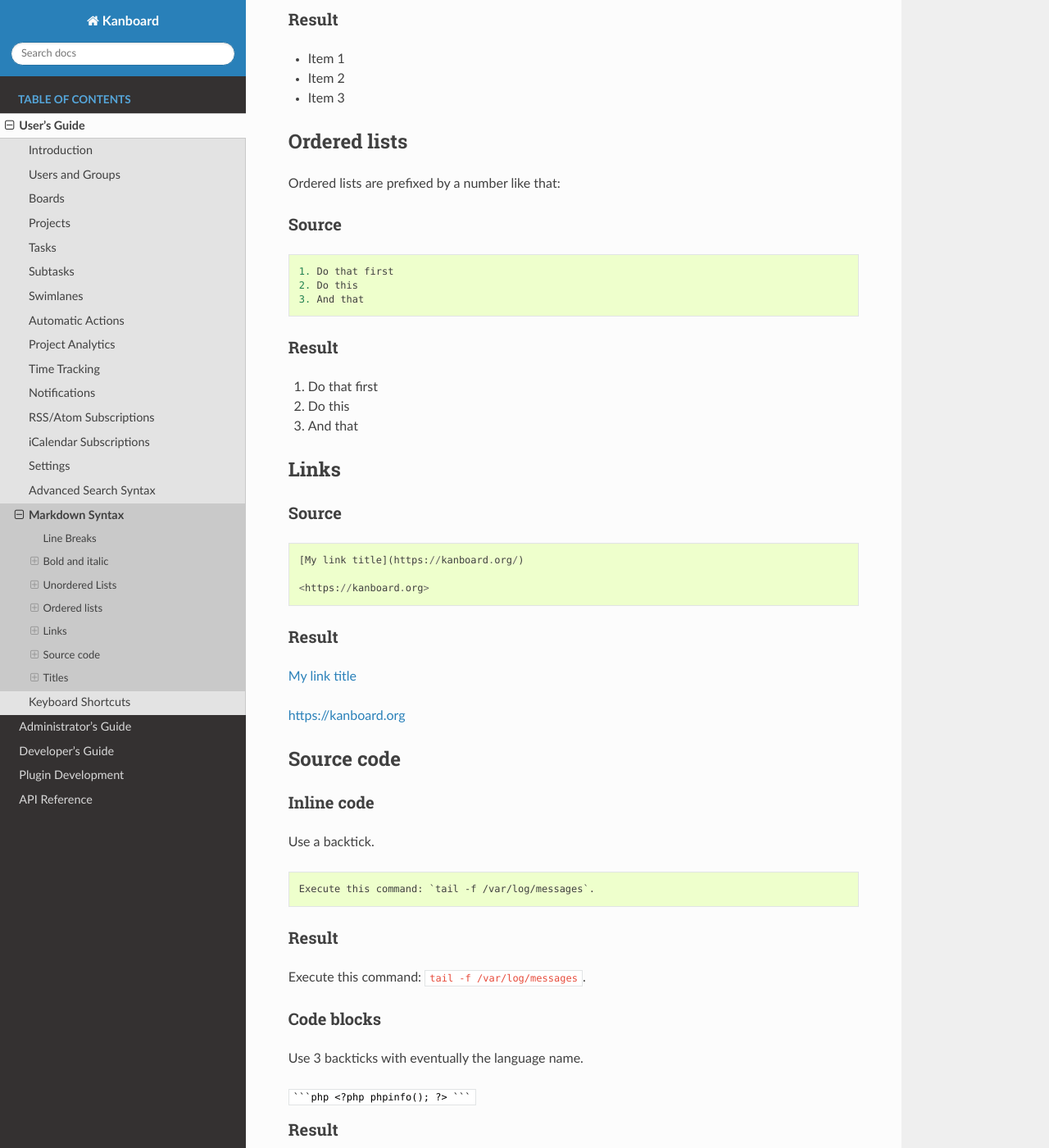
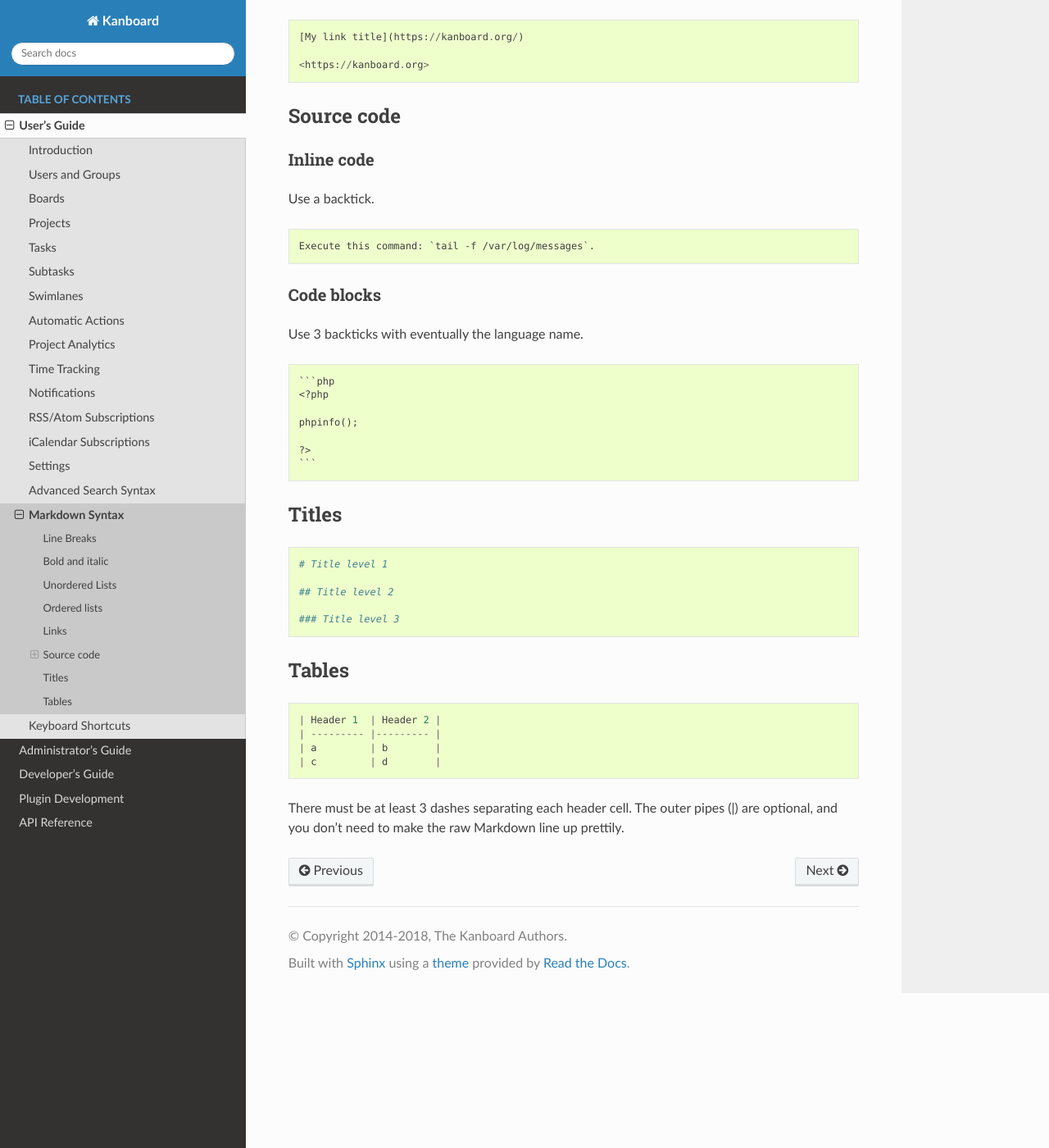
Before and after one commit to kanboard/documentation, a Sphinx documentation site: the page built from source/user_guide/markdown_syntax.rst, in a window 1280 px wide and 1400 px high, scrolled down 1679 px. Shown: the whole window at 82% size. Built offline with Sphinx 7.4.7 and the Read the Docs theme 2.0.0, drawn with Linux system fonts in a browser that asks for light colours; some of the changed text lies outside the part shown.

Commit message:
Few improvements for v1.2.9

````diff
--- a/source/admin_guide/cronjob.rst
+++ b/source/admin_guide/cronjob.rst
@@ -1,5 +1,5 @@
-Background Job
-==============
+Cron Job
+========
 
 To work properly, Kanboard requires that a background job run on a daily
 basis. Usually on Unix platforms, this process is done by ``cron``.
--- a/source/api/examples.rst
+++ b/source/api/examples.rst
@@ -60,6 +60,7 @@ Here an example to create a project and a task:
     kb = Kanboard("http://localhost/jsonrpc.php", "jsonrpc", "your_api_token")
 
     project_id = kb.create_project(name="My project")
+    kb.add_project_user(project_id=project_id, user_id=123, role='project-manager');
 
     task_id = kb.create_task(project_id=project_id, title="My task title")
 
--- a/source/developer_guide/assets.rst
+++ b/source/developer_guide/assets.rst
@@ -16,7 +16,7 @@ Requirements
 Instructions
 ------------
 
-Kanboard use `Gulp <http://gulpjs.com/>`__ to build the assets and `Bower <http://bower.io/>`__ to manage dependencies.
+Kanboard use `Gulp <http://gulpjs.com/>`__ to build the assets.
 These tools are installed as NodeJS dependencies into the project.
 
 Run everything:
--- a/source/developer_guide/vagrant.rst
+++ b/source/developer_guide/vagrant.rst
@@ -1,5 +1,5 @@
-Run Kanboard with Vagrant
-=========================
+Using Vagrant
+=============
 
 You can try Kanboard with Vagrant very easily:
 
--- a/source/plugins/index.rst
+++ b/source/plugins/index.rst
@@ -1,7 +1,5 @@
 Plugin Development
 ==================
-
-Creating plugins for Kanboard.
 
 .. toctree::
     :maxdepth: 1
--- a/source/user_guide/markdown_syntax.rst
+++ b/source/user_guide/markdown_syntax.rst
@@ -50,31 +50,16 @@ Bold and italic
 -  Bold text: Use 2 asterisks or 2 underscores
 -  Italic text: Use 1 asterisk or 1 underscore
 
-Source
-~~~~~~
-
 ::
 
     This **word** is very __important__.
 
     And here, an *italic* word with one _underscore_.
 
-Result
-~~~~~~
-
-This **word** is very **important**.
-
-And here, an *italic* word with one *underscore*.
-
 Unordered Lists
 ---------------
 
 Unordered list can use asterisks, minuses or pluses.
-
-.. _source-1:
-
-Source
-~~~~~~
 
 ::
 
@@ -88,24 +73,10 @@ Source
     * Item 2
     * Item 3
 
-.. _result-1:
-
-Result
-~~~~~~
-
--  Item 1
--  Item 2
--  Item 3
-
 Ordered lists
 -------------
 
 Ordered lists are prefixed by a number like that:
-
-.. _source-2:
-
-Source
-~~~~~~
 
 ::
 
@@ -113,37 +84,14 @@ Source
     2. Do this
     3. And that
 
-.. _result-2:
-
-Result
-~~~~~~
-
-1. Do that first
-2. Do this
-3. And that
-
 Links
 -----
-
-.. _source-3:
-
-Source
-~~~~~~
 
 ::
 
     [My link title](https://kanboard.org/)
 
     <https://kanboard.org>
-
-.. _result-3:
-
-Result
-~~~~~~
-
-`My link title <https://kanboard.org/>`__
-
-https://kanboard.org
 
 Source code
 -----------
@@ -157,51 +105,23 @@ Use a backtick.
 
     Execute this command: `tail -f /var/log/messages`.
 
-.. _result-4:
-
-Result
-~~~~~~
-
-Execute this command: ``tail -f /var/log/messages``.
-
 Code blocks
 ~~~~~~~~~~~
 
 Use 3 backticks with eventually the language name.
 
-.. raw:: html
-
-   <pre>
-   <code class="language-markdown">```php
-   &lt;?php
-
-   phpinfo();
-
-   ?&gt;
-   ```
-   </code>
-   </pre>
-
-.. _result-5:
-
-Result
-~~~~~~
-
 ::
 
+    ```php
     <?php
 
     phpinfo();
 
     ?>
+    ```
 
 Titles
 ------
-
-.. _source-4:
-
-Source
-~~~~~~
 
 ::
 
@@ -210,3 +130,17 @@ Source
     ## Title level 2
 
     ### Title level 3
+
+Tables
+------
+
+::
+
+    | Header 1  | Header 2 |
+    | --------- |--------- |
+    | a         | b        |
+    | c         | d        |
+
+There must be at least 3 dashes separating each header cell.
+The outer pipes (|) are optional, and you don't need to make the
+raw Markdown line up prettily.
````
